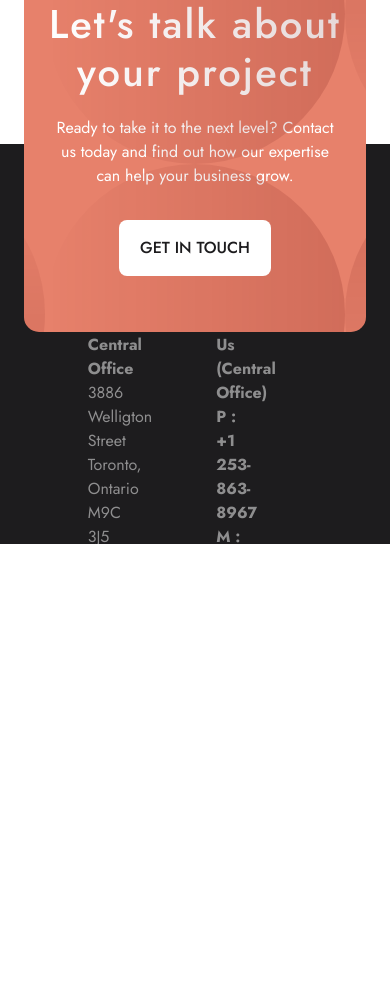
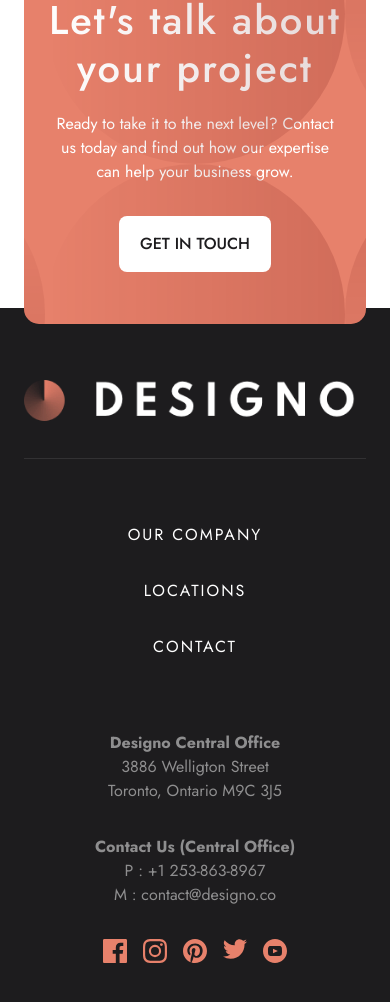
Before and after one commit to GustavoJuvino/designo-multi-page-website, a Next.js app: page / in a window 390 px wide. Shown: the part 3440-4442 px from the top of the page. Before the commit the page ends 4013 px from the top, so only its background shows below. Built offline with nearby package versions, Linux system fonts and the light colour scheme.

Commit message:
Footer builded

```diff
--- a/src/app/components/Footer/CardFooter.tsx
+++ b/src/app/components/Footer/CardFooter.tsx
@@ -9,10 +9,11 @@ const CardFooter = () => {
         absolute
         top-[0px]
         z-50
-        sm:w-[55%]
+        lg:w-[55%]
+        sm:w-[65%]
         lg:h-[290px]
         w-auto
-        h-auto
+        h-[380px]
         bg-peach
         rounded-[15px]
         flex
--- a/src/app/components/Footer/Footer.tsx
+++ b/src/app/components/Footer/Footer.tsx
@@ -25,22 +25,26 @@ const Footer: React.FC<FooterProps> = ({ card }) => {
 
       <section className="
           w-full
-          h-[25rem]
-          mt-[12.5rem]
+          sm:h-[25rem]
+          lg:mt-[12.5rem]
+          sm:mt-[18.75rem]
+          mt-[364px]
           bg-black
           flex
-          flex-col
           justify-center
           items-center
+          max-sm:text-center
         "
       >
-        <section className="w-[55%]">
+        <section className="xl:w-[55%] w-[100%] max-xl:px-6">
           <div className="
               flex
+              max-sm:flex-col
+              items-center
               justify-between
               mt-[72px]
               pb-10
-              border-b-[1px]
+              sm:border-b-[1px]
               border-white
               border-opacity-10
             "
@@ -51,15 +55,19 @@ const Footer: React.FC<FooterProps> = ({ card }) => {
                 height={27}
                 alt="Dark-Logo"
                 src="/assets/logo-light.png"
+                className="max-lg:w-[150px] max-sm:w-auto max-sm:mb-8"
               />
             </div>
 
+            <hr className="sm:hidden w-full h-[1px] opacity-10"/>
+
             <ul className="
-                flex
+                sm:flex
                 justify-between
                 text-white
                 tracking-[2px]
-                w-[370px]
+                sm:w-[370px]
+                max-sm:mt-8
               "
             >
               {footerItems.map((item) => (
@@ -68,6 +76,7 @@ const Footer: React.FC<FooterProps> = ({ card }) => {
                     hover:border-b-[1px]
                     border-white
                     border-opacity-10
+                    max-sm:mt-8
                   "
                 >
                   {item.toUpperCase()}
@@ -76,22 +85,33 @@ const Footer: React.FC<FooterProps> = ({ card }) => {
             </ul>
           </div>
 
-          <div className="flex justify-between mt-8">
-            <div className="grid grid-cols-2 gap-[100px]">
-              <div className="text-white opacity-50">
+          <div className="
+              flex
+              max-sm:flex-col
+              max-sm:items-center
+              justify-between
+              mt-8
+            "
+          >
+            <div className="sm:flex justify-between sm:w-[440px]">
+              <div className="text-white opacity-50 max-sm:mb-8">
                 <h3>Designo Central Office</h3>
                 <p>3886 Welligton Street</p>
                 <p>Toronto, Ontario M9C 3J5</p>
               </div>
 
-              <div className="text-white opacity-50">
+              <div className="text-white opacity-50 mx-4 max-sm:mb-8">
                 <h3>Contact Us (Central Office)</h3>
-                <h3>P : +1 253-863-8967</h3>
-                <h3>M : contact@designo.co</h3>
+                <h3 className="max-sm:font-normal">
+                  P : +1 253-863-8967
+                </h3>
+                <h3 className="max-sm:font-normal">
+                  M : contact@designo.co
+                </h3>
               </div>
             </div>
 
-            <ul className="flex justify-between w-[184px]">
+            <ul className="flex justify-between w-[184px] max-sm:mb-16">
                 {socialMedias.map((item) => (
                   <li>
                     <Image
--- a/src/app/components/Header/MobileMenu.tsx
+++ b/src/app/components/Header/MobileMenu.tsx
@@ -57,13 +57,13 @@ const MobileMenu = () => {
       <div
         className={active ? `
           absolute
+          bottom-0
           w-full
-          h-full
+          h-[98%]
           bg-black
           opacity-50
           z-[90]
           left-0
-          top-[5%]
         ` : ""}
       />
     </section>
```
